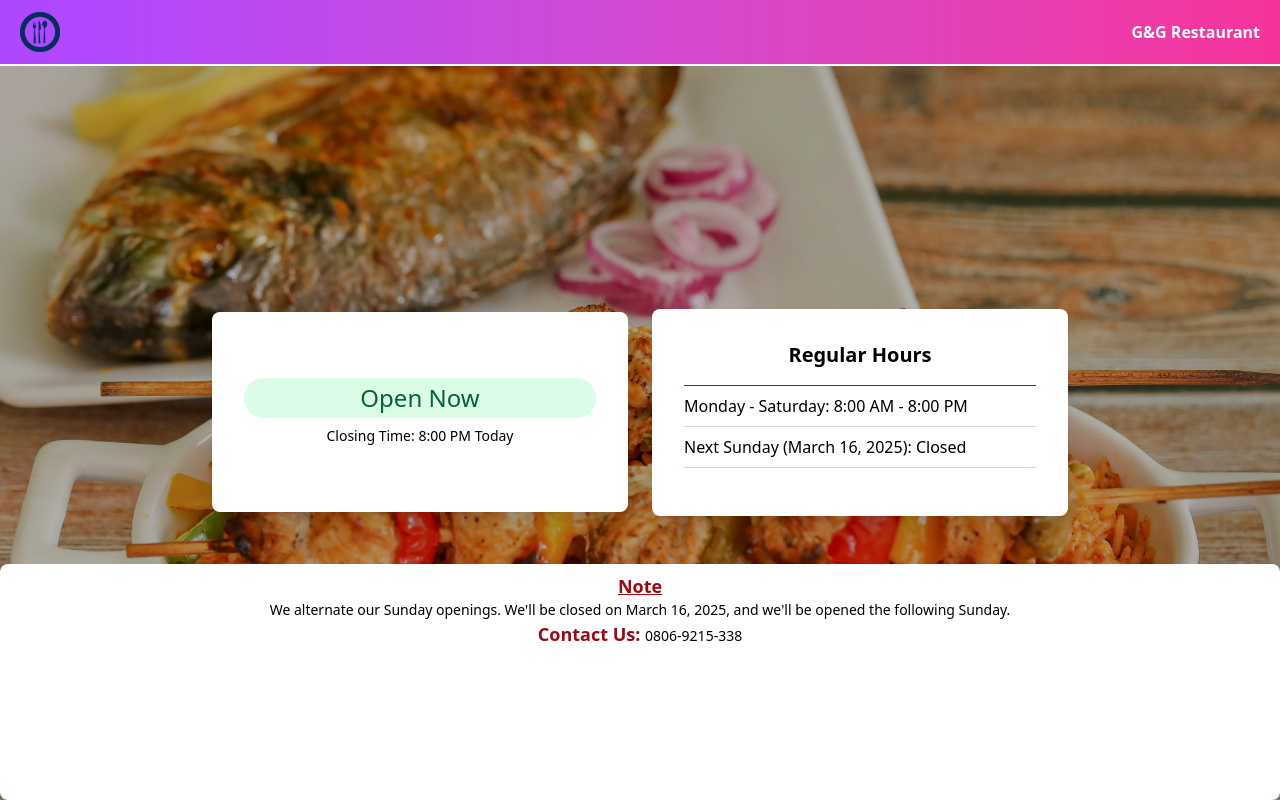
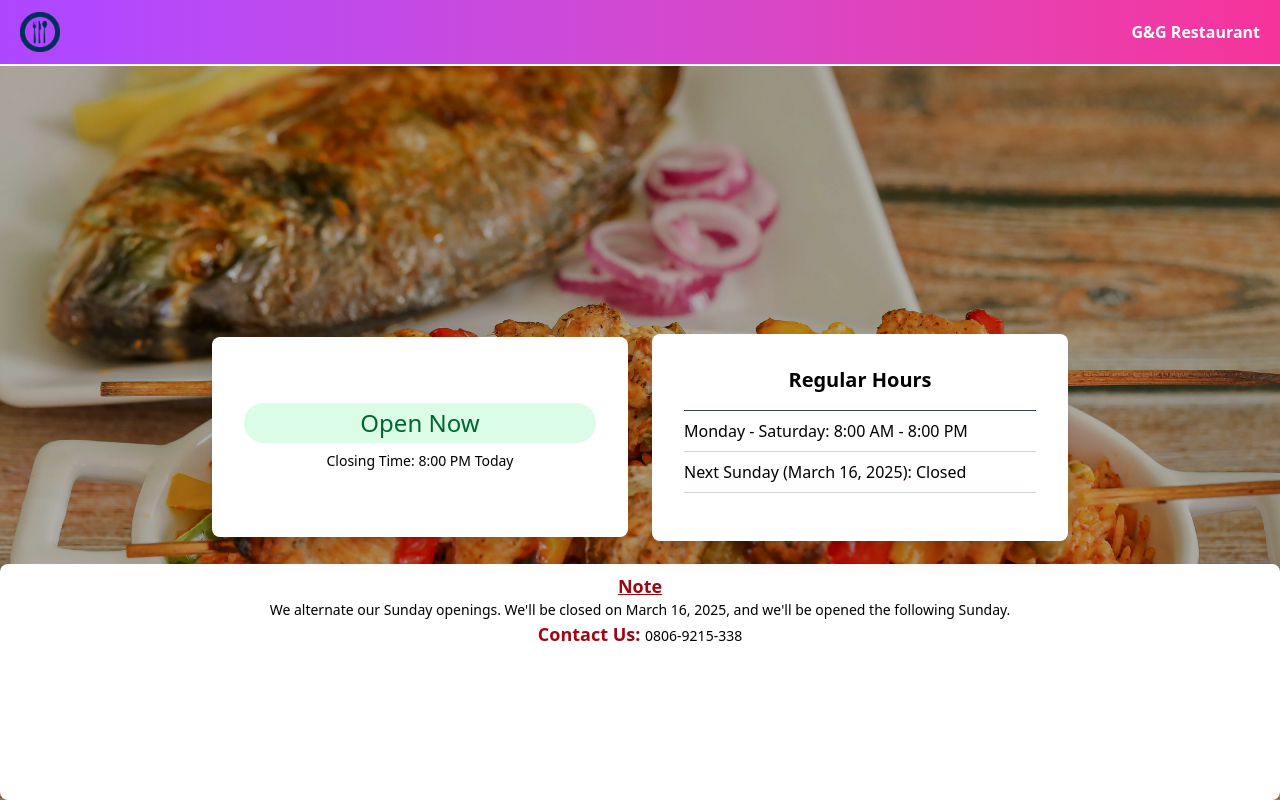
Before and after one commit to Ayanyiola-Enoch/Restaurant-Status, a React (Vite) app: page / in a window 1280 px wide. Built offline with nearby package versions, Linux system fonts and the light colour scheme.

Commit message:
adjusted the overflow on small screen

```diff
--- a/src/App.jsx
+++ b/src/App.jsx
@@ -38,7 +38,7 @@ function App() {
       </div>
 
       {/* MAIN CONTENT */}
-      <div className='bg-[url(/food.jpg)] bg-cover bg-center px-2 pt-20 pb-14 min-h-screen
+      <div className='bg-[url(/food.jpg)] bg-cover bg-center px-2 pt-20 pb-1.5 min-h-screen
   sm:fixed sm:inset-0 sm:flex sm:flex-col sm:justify-center sm:items-center'>
         <div className='absolute h-145 inset-0 bg-black lg:h-full opacity-30'></div>
 
```
